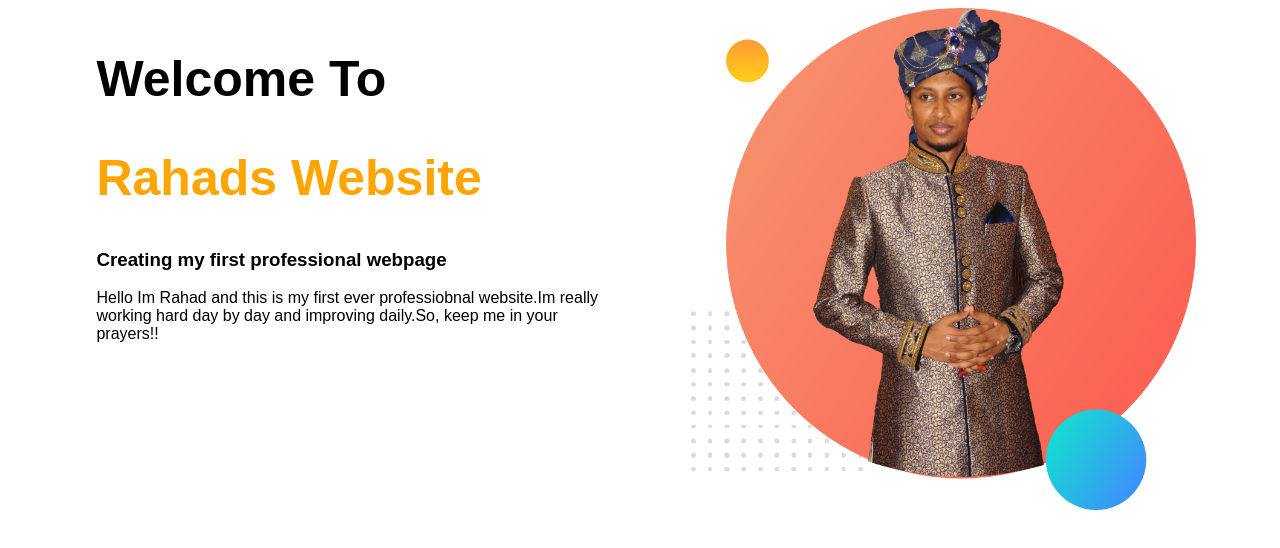
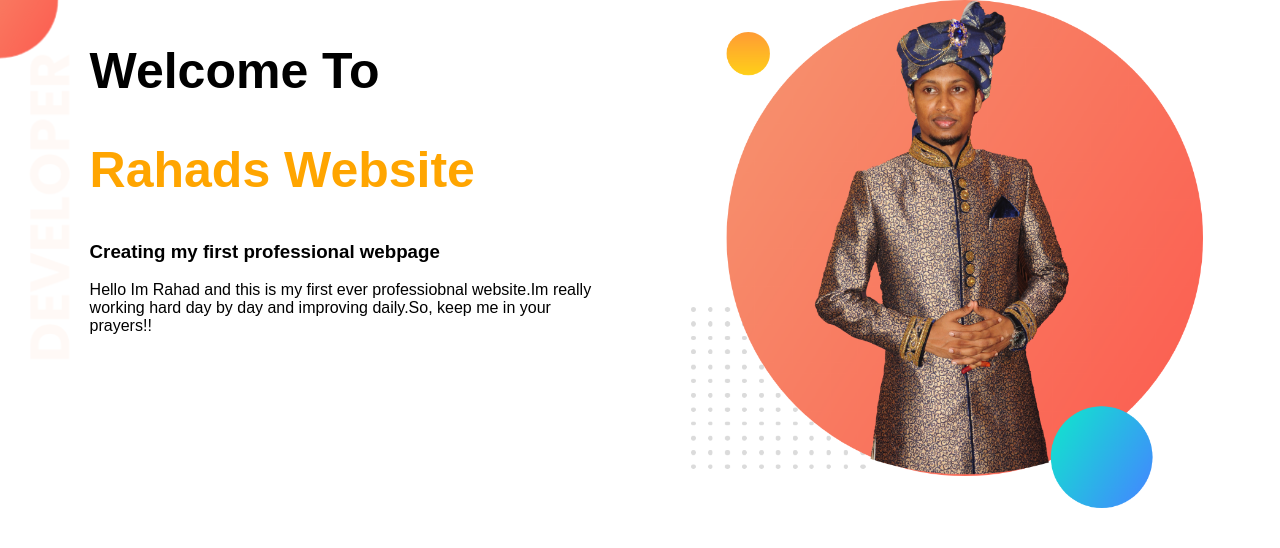
Before and after one commit to HiTmaN758/web-design, a plain HTML site: page index.html in a window 1280 px wide. Drawn offline with Linux system fonts and the light colour scheme.

Commit message:
added new colors

```diff
--- a/index.html
+++ b/index.html
@@ -9,7 +9,7 @@
     <link rel="stylesheet" href="style.css">
 </head>
 <body>
-    <section>
+    <section class="banner">
        <div class="half-width">
         <h1>
             Welcome To
@@ -18,7 +18,8 @@
         <h3> Creating my first professional webpage </h3>
         <p> Hello Im Rahad and this is my first ever professiobnal website.Im really working hard day by day and improving daily.So, keep me in your prayers!!</p>
        </div>
-       <div class="half-width"> <img src="images/profile1.png" alt="sumon vaiya">  </div>
+       <div class="half-width"> <img src="images/profile1.png" alt="sumon vaiya">
+     </div>
     </section>
 </body>
 </html>
--- a/style.css
+++ b/style.css
@@ -3,6 +3,7 @@ h1{
 }
 body{
     font-family: 'Poppins', sans-serif;
+    margin: 0;
 }
 #yo{
     color: orange;
@@ -15,4 +16,11 @@ body{
 }
 .half-width img{
     width: 100%;
+    }
+.banner{
+    background-image: url("images/top-banner.png");
+    background-repeat: no-repeat;
 }
+section{
+    height: 500px;
+}
```
